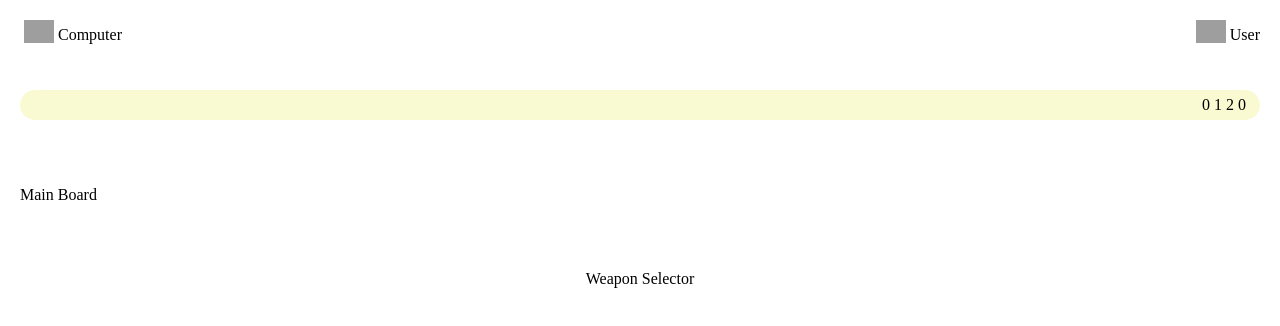
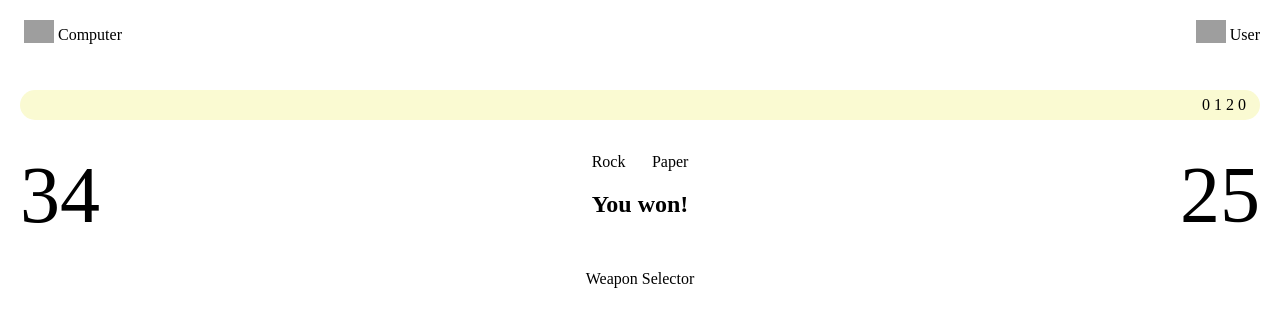
Before and after one commit to ivanahuckova/delete-rps-guided-project, a React app: page / in a window 1280 px wide. Shown: the top 326 px of the page. Built offline with nearby package versions, Linux system fonts and the light colour scheme; grey boxes are pictures that could not be loaded.

Commit message:
mainboard component

```diff
--- a/src/components/Container.jsx
+++ b/src/components/Container.jsx
@@ -11,7 +11,11 @@ export default class Container extends React.Component {
       <div className="container">
         <Header />
         <History history={[0, 1, 2, 0]} />
-        <MainBoard />
+        <MainBoard
+          score={{ computer: 34, user: 25 }}
+          currentWeapons={{ computer: 'Rock', user: 'Paper' }}
+          message="You won!"
+        />
         <WeaponSelector />
       </div>
     );
--- a/src/components/MainBoard.jsx
+++ b/src/components/MainBoard.jsx
@@ -1,5 +1,20 @@
 import React from 'react';
 
+// {score: {user: 23, computer: 45}, currentWeapons: {user, computer}, message: "Loser!"}
 export default function MainBoard(data) {
-  return <div className="main-board-container">Main Board</div>;
+  return (
+    <div className="main-board-container">
+      <div className="main-board-score">{data.score.computer}</div>
+
+      <div className="main-board-battle">
+        <div className="main-board-weapons">
+          <span>{data.currentWeapons.computer}</span>
+          <span>{data.currentWeapons.user}</span>
+        </div>
+        <h2>{data.message}</h2>
+      </div>
+
+      <div className="main-board-score">{data.score.user}</div>
+    </div>
+  );
 }
```
